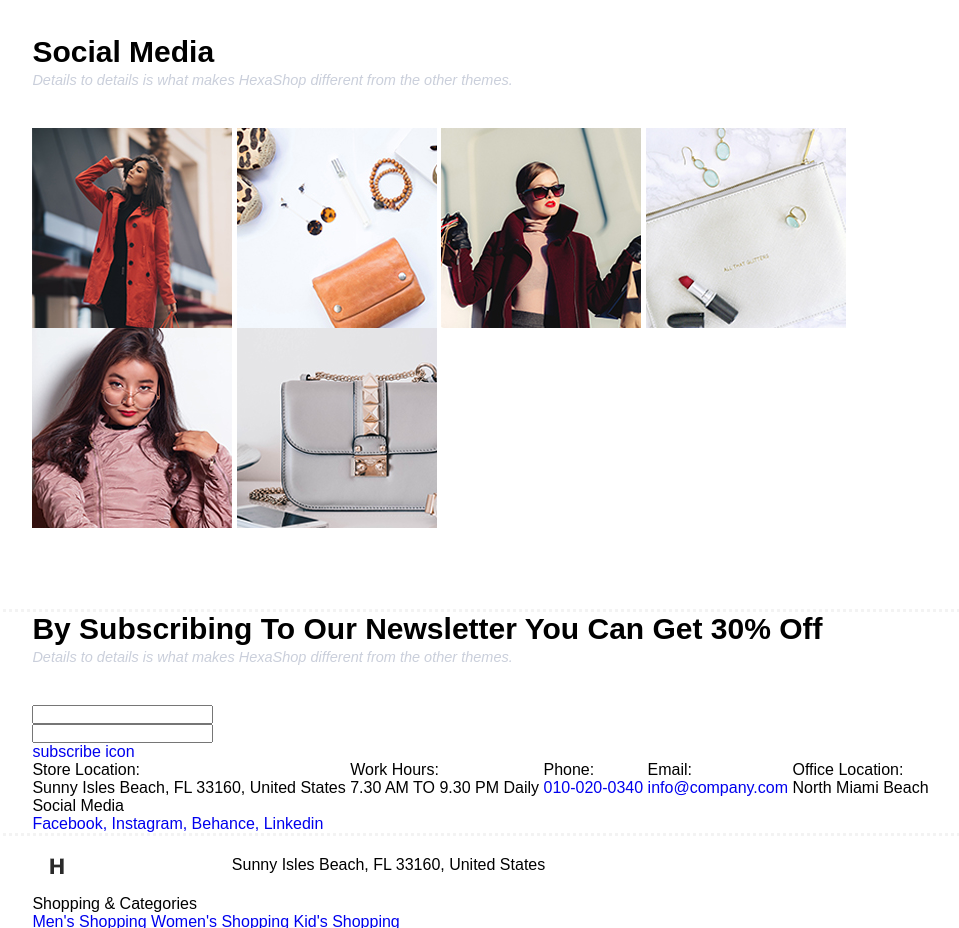
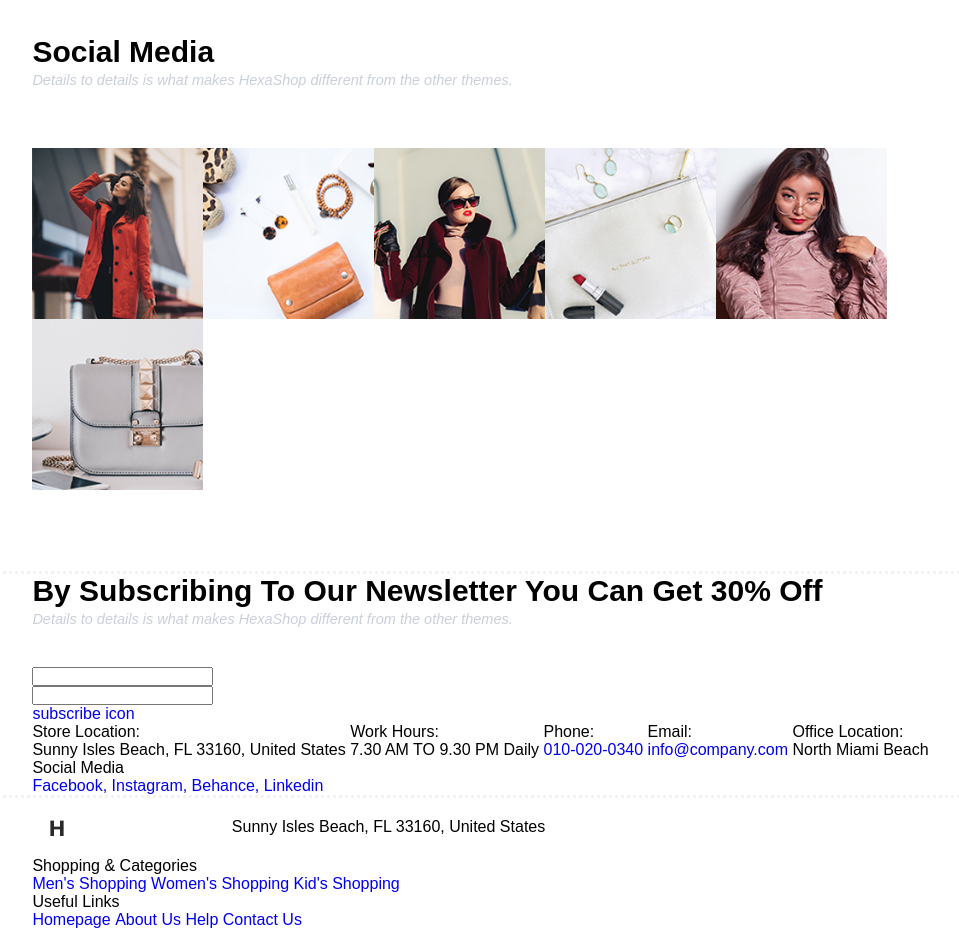
Before and after one commit to inayatullahaaxioned/HexaShop, a plain HTML site: page index.html in a window 1280 px wide. Shown: the part 4700-5628 px from the top of the page, without its empty margins (134-1093 px from the left). Drawn offline with Linux system fonts and the light colour scheme.

Commit message:
social media section css added

```diff
--- a/assets/css/style.css
+++ b/assets/css/style.css
@@ -474,12 +474,19 @@ li {
   font-style: italic;
 }
 
+/* explore section styling end here  */
 
+/* social media styling start here  */
+.insta-image {
+  margin-top: 60px;
+  display: flex;
+  flex-wrap: wrap;
+}
 
-
-
-
-/* explore section styling end here  */
+.insta-image img {
+  width: 171px;
+}
+/* social media styling start here  */
 
 
 
```
